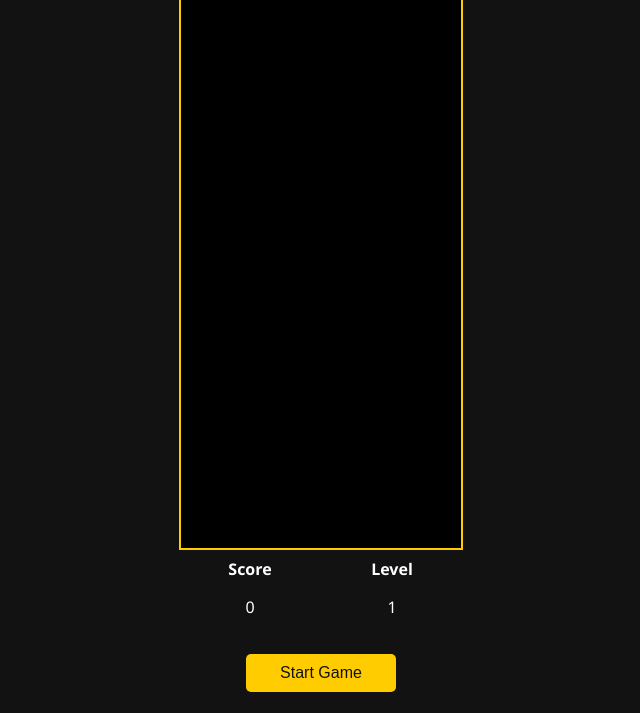
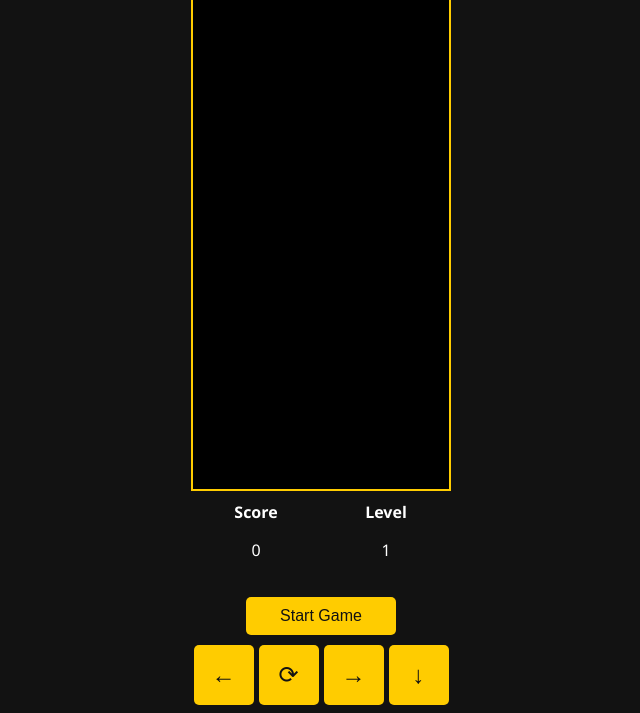
Before and after one commit to Asad-Iqbal407/tetris-game, a plain HTML site: page index.html in a window 1280 px wide. Shown: the part 87-800 px from the top of the page, without its empty margins (319-959 px from the left). Drawn offline with Linux system fonts and the light colour scheme.

Commit message:
Update index.html

```diff
--- a/index.html
+++ b/index.html
@@ -86,6 +86,27 @@
         #start-button:hover {
             background-color: #ffaa00;
         }
+        .controls {
+            display: flex;
+            justify-content: center;
+            flex-wrap: wrap;
+            margin-top: 10px;
+            gap: 5px;
+        }
+        .control-button {
+            width: 60px;
+            height: 60px;
+            background-color: #ffcc00;
+            border: none;
+            border-radius: 5px;
+            font-size: 1.5rem;
+            color: #121212;
+            cursor: pointer;
+            transition: background-color 0.3s ease;
+        }
+        .control-button:active {
+            background-color: #ffaa00;
+        }
         @media (max-width: 600px) {
             h1 {
                 font-size: 1.5rem;
@@ -99,6 +120,11 @@
             }
             #start-button {
                 width: 120px; /* Adjust button width for smaller screens */
+            }
+            .control-button {
+                width: 50px;
+                height: 50px;
+                font-size: 1.2rem;
             }
         }
     </style>
@@ -122,6 +148,12 @@
         <div class="button-container">
             <button id="start-button" onclick="startGame()">Start Game</button>
         </div>
+        <div class="controls">
+            <button class="control-button" onclick="moveLeft()">←</button>
+            <button class="control-button" onclick="rotatePiece()">⟳</button>
+            <button class="control-button" onclick="moveRight()">→</button>
+            <button class="control-button" onclick="moveDown()">↓</button>
+        </div>
         <div id="game-over">Game Over!</div>
     </div>
     <script src="tetris.js"></script>
```
